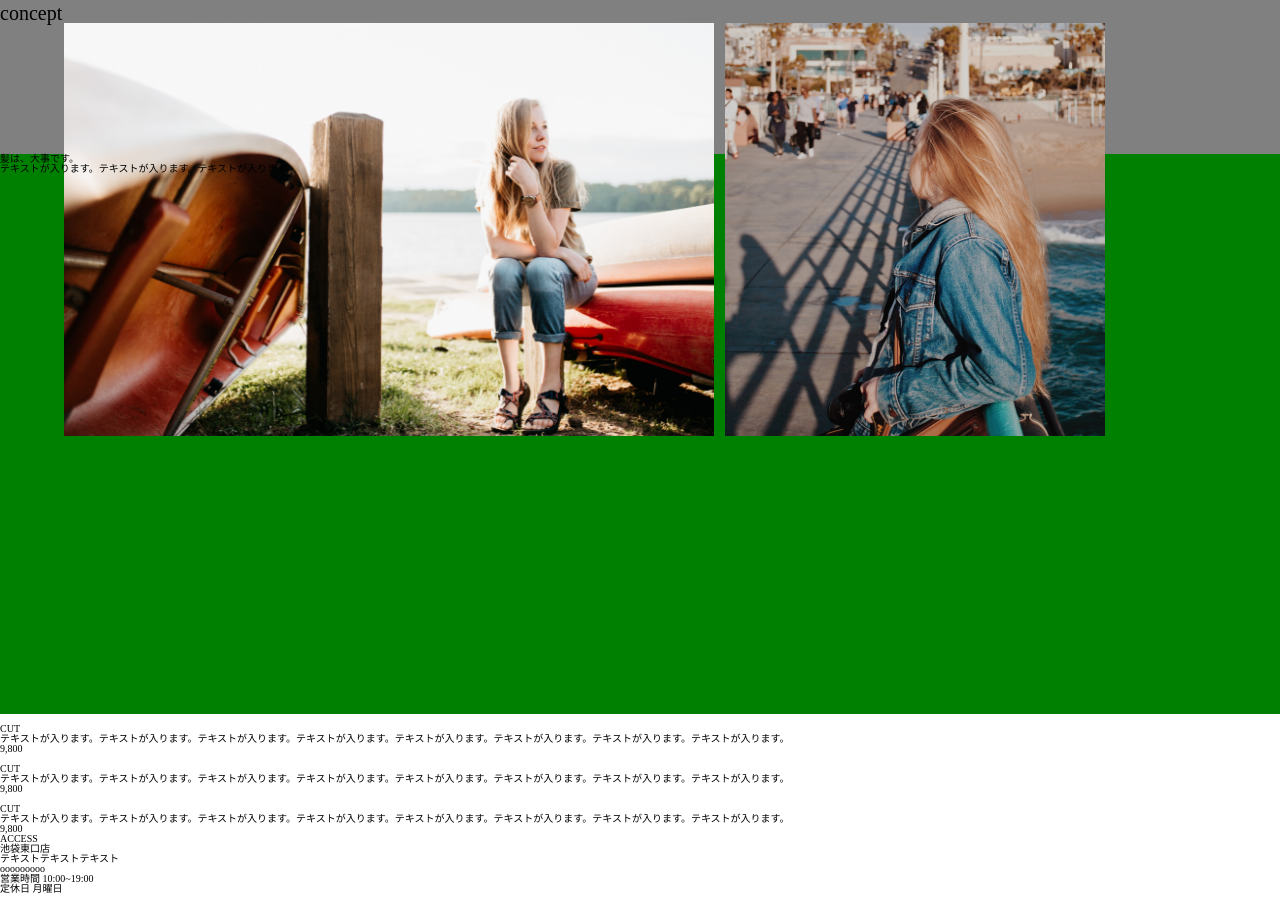
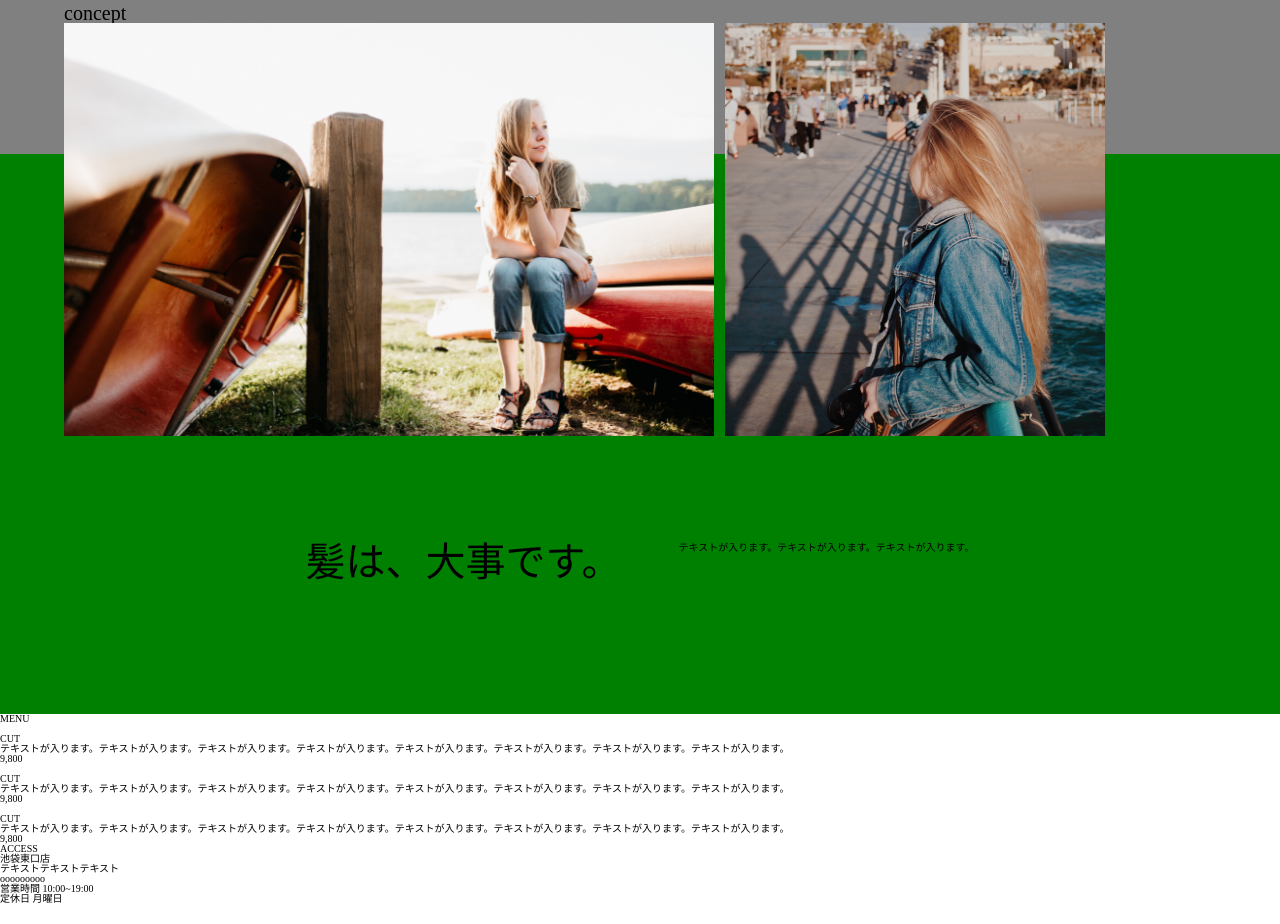
Before and after one commit to Takumikimura1899/Salon-Beppu, a plain HTML site: page index.html in a window 1280 px wide. Shown: the part 1053-1977 px from the top of the page. Drawn offline with Linux system fonts and the light colour scheme; grey boxes are pictures that could not be loaded.

Commit message:
menu-section突入

```diff
--- a/Sass/_concept.scss
+++ b/Sass/_concept.scss
@@ -1,14 +1,14 @@
 
 .concept{
     padding-top: 256px;
-    // width: 95%;
+    padding-left: 5%;
     .title{
         font-size: 20px;
     }
     .concept-wrap{
         // width: 100%;
         display: flex;
-        padding-left: 5%;
+        // padding-left: 5%;
         text-align: center;
         height: 413px;
         .img-2{
@@ -23,3 +23,20 @@
         }
     }
 }
+
+.concept-txt{
+    display: flex;
+    width: 100%;
+    justify-content: center;
+    text-align: center;
+    padding-top: 389px;
+    .concept-txt__theme{
+        // padding-bottom: 129px;
+        font-size: 40px
+    }
+    .concept-txt__txt{
+        // padding-bottom: 60px;
+        margin-left: 57px;
+    }
+
+}
--- a/Sass/_container.scss
+++ b/Sass/_container.scss
@@ -1,5 +1,4 @@
 #container-1{
-width: 100%;
 height: 800px;
 background-image: url(/img/img7.png);
 background-repeat: no-repeat;
--- a/index.html
+++ b/index.html
@@ -44,14 +44,14 @@
         </section>
         <section id="container-3">
             <div class="concept-txt">
-                <h3 class="concept-item__img">髪は、大事です。</h3>
-                <p class="concept-item__desc">テキストが入ります。テキストが入ります。テキストが入ります。</p>
+                <p class="concept-txt__theme">髪は、大事です。</p>
+                <p class="concept-txt__txt">テキストが入ります。テキストが入ります。テキストが入ります。</p>
             </div>
         </section>
 
      <!-- menu section -->
      <section id="menu">
-         <!-- <p class="title">MENU</p> -->
+         <p class="title">MENU</p>
          <div class="inner">
              <div class="menu-wrap">
                  <div class="menu-item">
```
Also changed, not shown: css/main.css, 1 other file.
